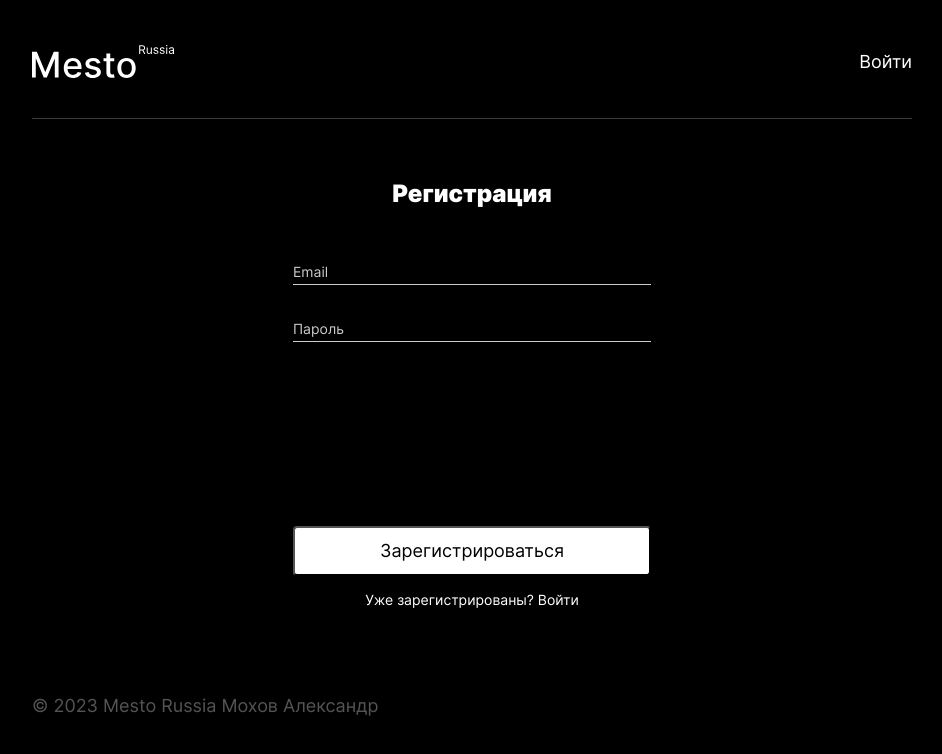
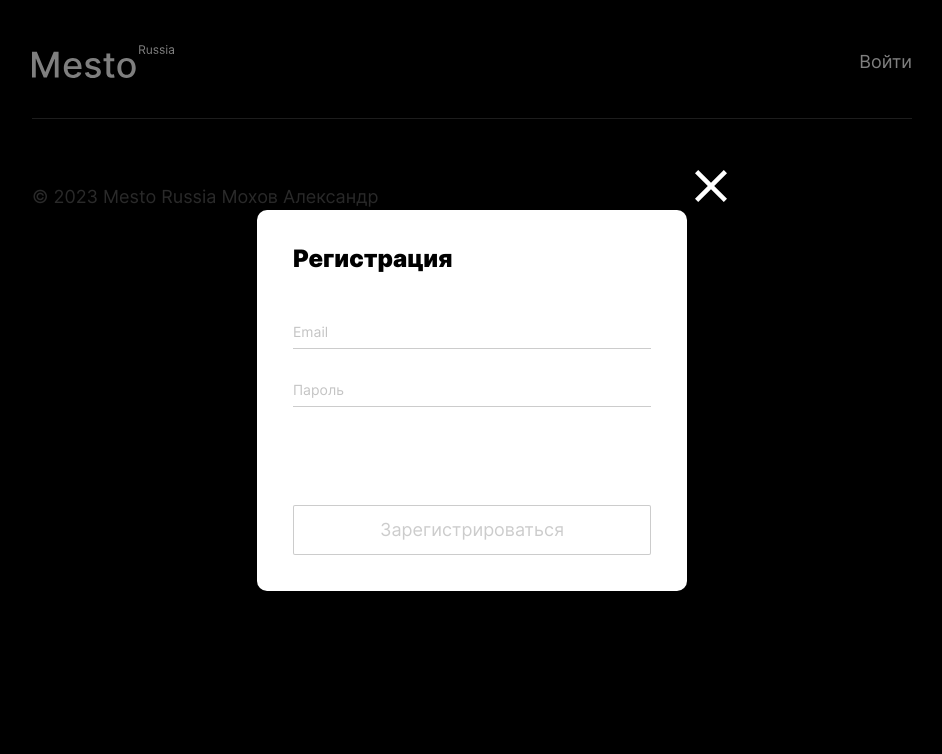
Before and after one commit to Alexandr-Mokhov/photo-gallery, a React (Create React App) app: page /sign-up in a window 1280 px wide. Shown: the top 754 px of the page, without its empty margins (168-1110 px from the left). Built offline with nearby package versions, Linux system fonts and the light colour scheme; no server answers.

Commit message:
refactor: переделать компоненты регистр и логин с использованием компонента PopupWithForm

```diff
--- a/src/components/App.js
+++ b/src/components/App.js
@@ -10,7 +10,8 @@ import EditProfilePopup from './EditProfilePopup';
 import EditAvatarPopup from './EditAvatarPopup';
 import AddPlacePopup from './AddPlacePopup';
 import DeleteCardPopup from './DeleteCardPopup';
-import AuthorizationPage from './AuthorizationPage';
+import Register from './Register';
+import Login from './Login';
 import { Route, Routes, Link } from 'react-router-dom';
 
 export default function App() {
@@ -153,20 +154,17 @@ export default function App() {
         <Header />
         <Routes>
           <Route path="/sign-up" element={
-            <AuthorizationPage
-              name="register"
+            <Register
               titleText="Регистрация"
-              buttonText="Зарегистрироваться"
+              isOpen={true}
               // loggedIn={loggedIn}
               // onSubmit={onSubmit}
               // onLogin={onLogin}
             />
           } />
           <Route path="/sign-in" element={
-            <AuthorizationPage
-              name="login"
-              titleText="Вход"
-              buttonText="Войти"
+            <Login
+              isOpen={true}
               // loggedIn={loggedIn}
               // onSubmit={onSubmit}
               // onLogin={onLogin}
--- a/src/components/AuthorizationPage.js
+++ /dev/null
@@ -1,47 +0,0 @@
-import { Link } from "react-router-dom";
-import { useFormWithValidation } from "../utils/formValidator";
-
-
-export default function AuthorizationPage({ name, titleText, buttonText, loggedIn, onSubmit, onLogin, handleSubmit }) {
-	const validation = useFormWithValidation();
-
-	function handleSubmit(evt) {
-		evt.preventDefault();
-
-		onLogin({
-
-		})
-	}
-
-	return (
-		<form className={`form form_type_${name}`} onSubmit={onSubmit} noValidate>
-			<h2 className="form__title">{titleText}</h2>
-			<input
-				className="form__input form__input_type_login"
-				name="input-login"
-				placeholder="Email"
-				type="email"
-				required
-				value={validation.values['input-login'] || ''}
-				onChange={validation.handleChange}
-			/>
-			<span className={`popup__input-error ${!validation.errors['input-login'] || 'popup__input-error_active'}`}>
-        {validation.errors['input-login']}
-			</span>
-			<input className="form__input form__input_type_password"
-				name="input-password"
-				placeholder="Пароль"
-				type="password"
-				minLength="4"
-				required
-				value={validation.values['input-password'] || ''}
-				onChange={validation.handleChange}
-			/>
-			<span className={`popup__input-error ${!validation.errors['input-password'] || 'popup__input-error_active'}`}>
-        {validation.errors['input-password']}
-			</span>
-			<button className="form__button-submit">{buttonText}</button>
-			<Link className="form__link-login" to="/sign-in" >{`${name === 'login' ? '' : 'Уже зарегистрированы? Войти'}`}</Link>
-		</form>
-	)
-}
--- /dev/null
+++ b/src/components/Login.js
@@ -0,0 +1,61 @@
+import { useEffect } from 'react';
+import PopupWithForm from './PopupWithForm';
+import { useFormWithValidation } from '../utils/formValidator';
+
+export default function Login({ isOpen, onClose, onAddPlace, isLoading }) {
+  const validation = useFormWithValidation();
+
+  function handleSubmit(evt) {
+    evt.preventDefault();
+
+    onAddPlace({
+      namePlace: validation.values['login-form-name'],
+      linkPlace: validation.values['login-form-link'],
+    })
+  }
+
+  // useEffect(() => {
+  //   validation.resetForm();
+  // }, [isOpen])
+
+  return (
+    <PopupWithForm
+      name="login-form"
+      title="Вход"
+      buttonText="Войти"
+      isOpen={isOpen}
+      onClose={onClose}
+      onSubmit={handleSubmit}
+      isLoading={isLoading}
+      isDisabledButton={!validation.isValid}
+    >
+      <input
+        id="input-email"
+        className={`popup__input ${!validation.errors['input-email'] || 'popup__input_type_error'}`}
+        name="input-email"
+        type="email"
+        placeholder="Email"
+        required
+        value={validation.values['input-email'] || ''}
+        onChange={validation.handleChange}
+      />
+      <span className={`popup__input-error ${!validation.errors['input-email'] || 'popup__input-error_active'}`}>
+        {validation.errors['input-email']}
+      </span>
+      <input
+        id="input-password"
+        className={`popup__input ${!validation.errors['input-password'] || 'popup__input_type_error'}`}
+        name="input-password"
+        type="password"
+        placeholder="Пароль"
+        required
+        minLength="4"
+        value={validation.values['input-password'] || ''}
+        onChange={validation.handleChange}
+      />
+      <span className={`popup__input-error ${!validation.errors['input-password'] || 'popup__input-error_active'}`}>
+        {validation.errors['input-password']}
+      </span>
+    </PopupWithForm>
+  )
+}
--- /dev/null
+++ b/src/components/Register.js
@@ -0,0 +1,65 @@
+import { useEffect } from 'react';
+import { Link } from 'react-router-dom';
+import PopupWithForm from './PopupWithForm';
+import { useFormWithValidation } from '../utils/formValidator';
+
+export default function Register({ isOpen, onClose, onAddPlace, isLoading }) {
+  const validation = useFormWithValidation();
+
+  function handleSubmit(evt) {
+    evt.preventDefault();
+
+    onAddPlace({
+      namePlace: validation.values['register-form-name'],
+      linkPlace: validation.values['register-form-link'],
+    })
+  }
+
+  // useEffect(() => {
+  //   validation.resetForm();
+  // }, [isOpen])
+
+  return (
+    <PopupWithForm
+      name="register-form"
+      title="Регистрация"
+      buttonText="Зарегистрироваться"
+      isOpen={isOpen}
+      onClose={onClose}
+      onSubmit={handleSubmit}
+      isLoading={isLoading}
+      isDisabledButton={!validation.isValid}
+    >
+      <input
+        id="input-email"
+        className={`popup__input ${!validation.errors['input-email'] || 'popup__input_type_error'}`}
+        name="input-email"
+        type="email"
+        placeholder="Email"
+        required
+        value={validation.values['input-email'] || ''}
+        onChange={validation.handleChange}
+      />
+      <span className={`popup__input-error ${!validation.errors['input-email'] || 'popup__input-error_active'}`}>
+        {validation.errors['input-email']}
+      </span>
+      <input
+        id="input-password"
+        className={`popup__input ${!validation.errors['input-password'] || 'popup__input_type_error'}`}
+        name="input-password"
+        type="password"
+        placeholder="Пароль"
+        required
+				minLength="4"
+        value={validation.values['input-password'] || ''}
+        onChange={validation.handleChange}
+      />
+      <span className={`popup__input-error ${!validation.errors['input-password'] || 'popup__input-error_active'}`}>
+        {validation.errors['input-password']}
+      </span>
+
+			<Link className="form__link-login" to="/sign-in" >Уже зарегистрированы? Войти</Link>
+
+    </PopupWithForm>
+  )
+}
```
